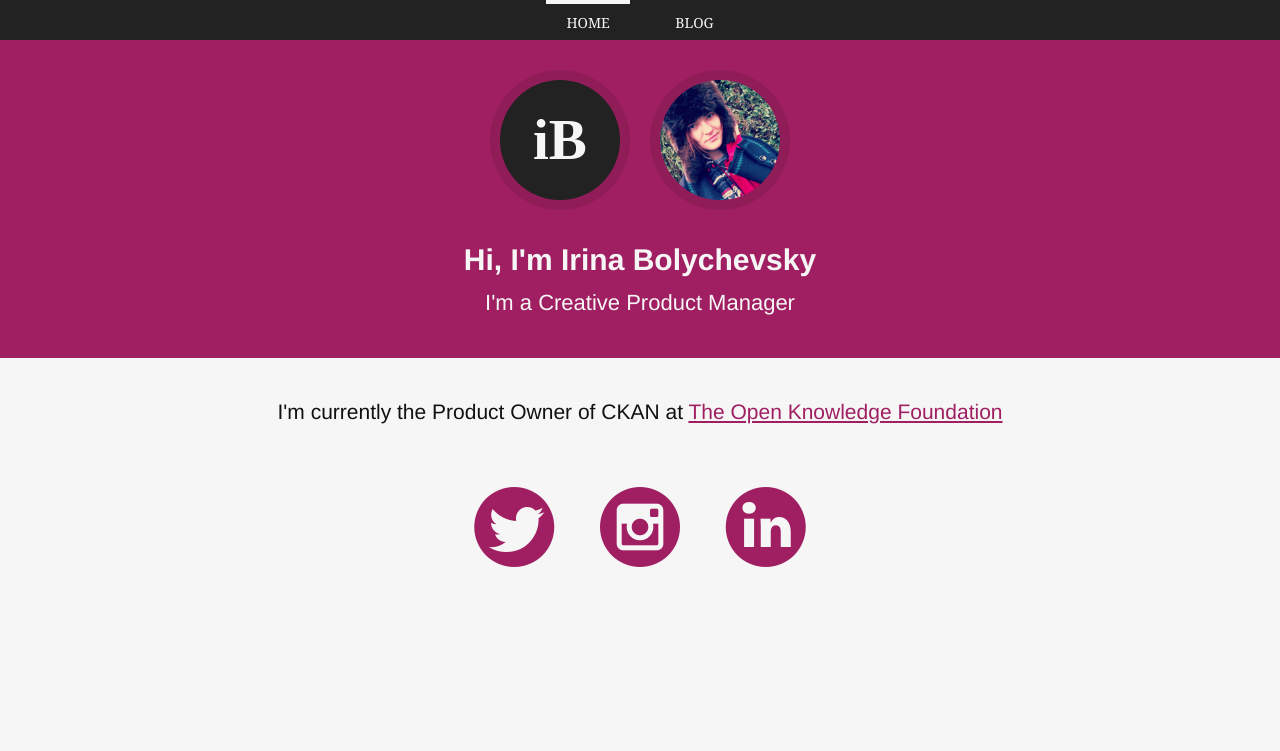
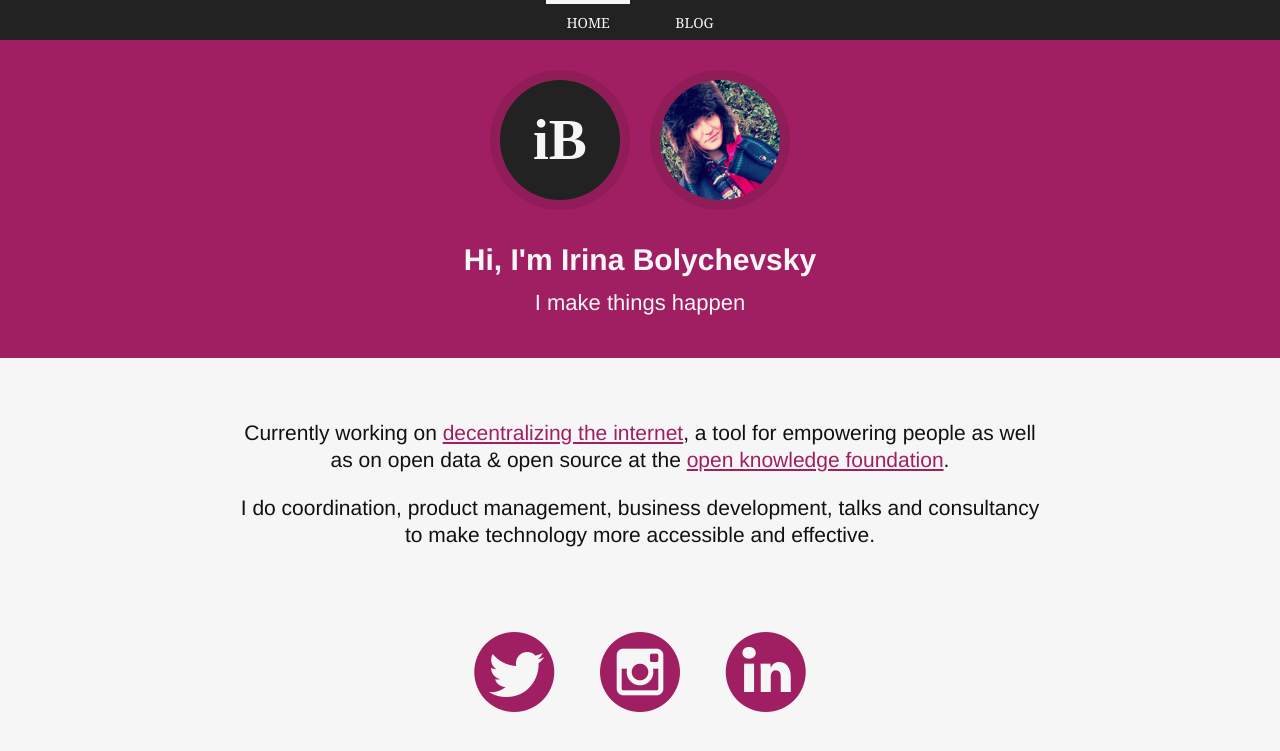
Before and after one commit to shevski/shevski.com, a Jekyll site: the page built from index.html, in a window 1280 px wide. Shown: the top 751 px of the page. Built offline with Jekyll 4.4.1, drawn with Linux system fonts in a browser that asks for light colours.

Commit message:
updated text

```diff
--- a/index.html
+++ b/index.html
@@ -1,6 +1,6 @@
 ---
 layout: default
-title: Creative Product Manager
+title: Open Data Consultant, Product Manager, Redecentralize.org founder
 selected: home
 ---
 
@@ -11,13 +11,15 @@ selected: home
 			<img class="me" src="/images/me.png" width="120" height="120">
 		</hgroup>
 		<h1>Hi, I'm Irina Bolychevsky</h1>
-		<h2>I'm a Creative Product Manager</h2>
+		<h2>I make things happen</h2>
 	</div>
 </header>
 
 <section class="work">
 	<div class="wrap">
-		I'm currently the Product Owner of CKAN at <a href="http://okfn.org" target="_blanck">The Open Knowledge Foundation</a>
+		<p>Currently working on <a href="http://redecentralize.org" target="_blanck">decentralizing the internet</a>, a tool for empowering people as well as on open data & open source at the <a href="http://okfn.org" target="_blanck">open knowledge foundation</a>.</p>
+
+		<p>I do coordination, product management, business development, talks and consultancy to make technology more accessible and effective.</p>
 	</div>
 </section>
 
```
